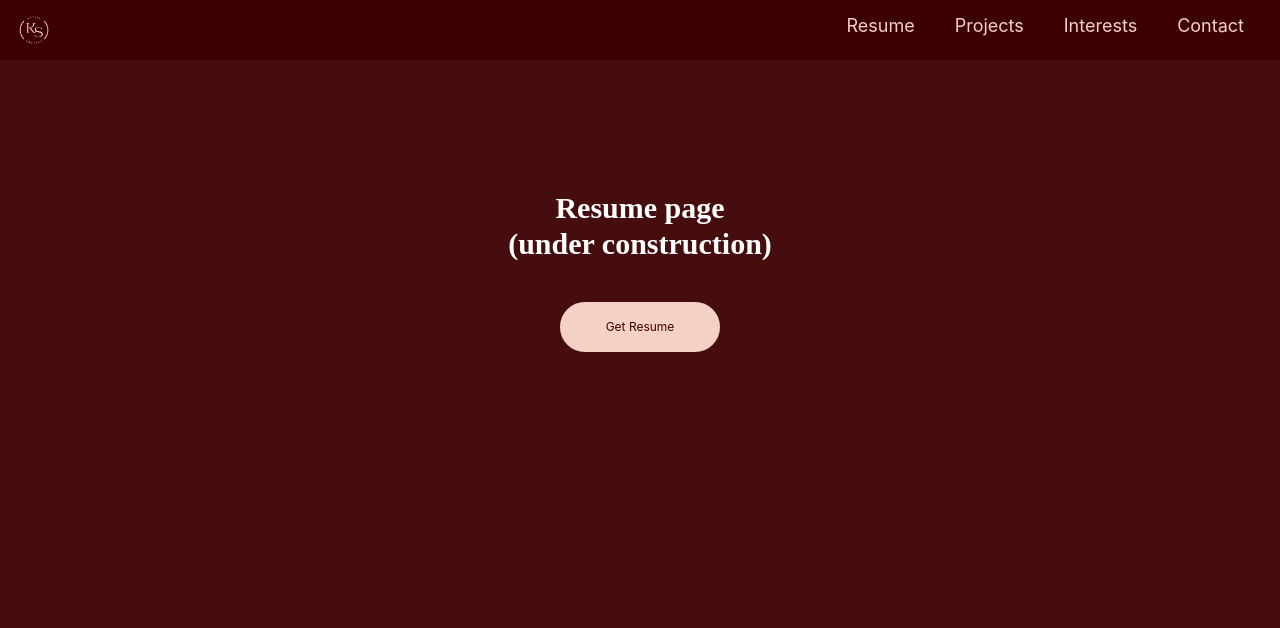
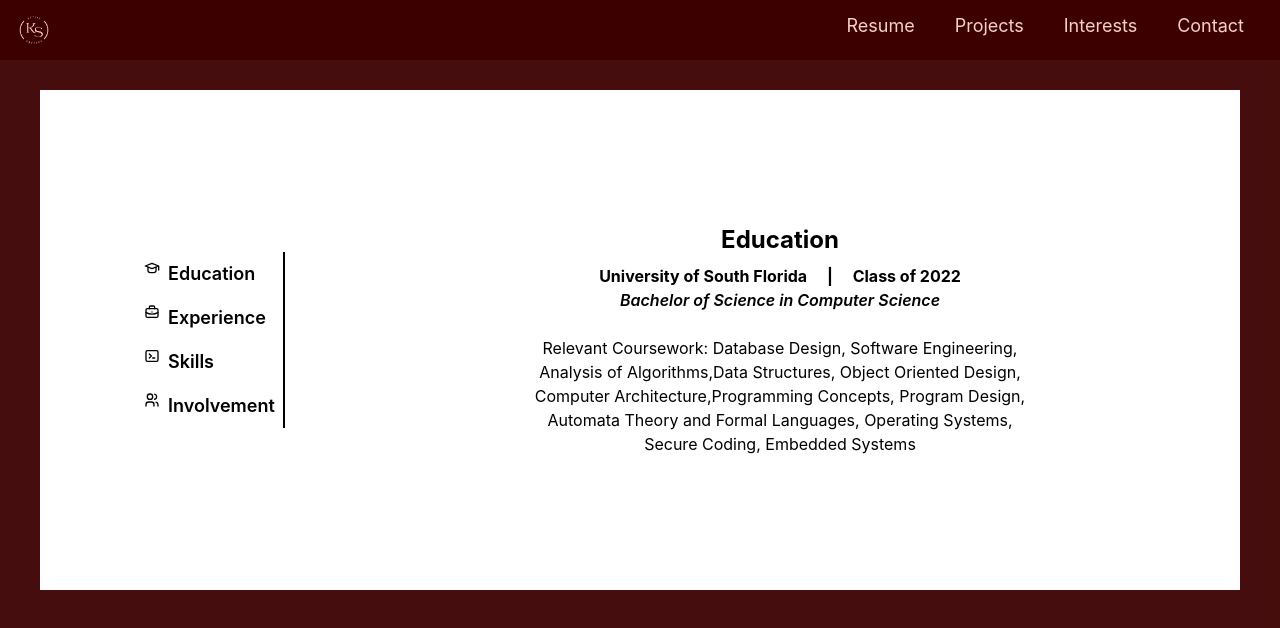
Before and after one commit to kbsanchez/personal-site-reactjs, a React (Create React App) app: page /resume in a window 1280 px wide. Shown: the top 628 px of the page. Built offline with nearby package versions, Linux system fonts and the light colour scheme.

Commit message:
Updated Resume page

```diff
--- a/package.json
+++ b/package.json
@@ -10,6 +10,7 @@
     "@testing-library/jest-dom": "^5.16.5",
     "@testing-library/react": "^13.4.0",
     "@testing-library/user-event": "^13.5.0",
+    "classnames": "^2.3.2",
     "react": "^18.2.0",
     "react-dom": "^18.2.0",
     "react-icons": "^4.7.1",
--- a/src/App.js
+++ b/src/App.js
@@ -9,7 +9,7 @@ import Interests from './components/Interests'
 
 export default function App() {
   return (
-      <div>
+      <div style={{overflow: 'hidden'}}>
         <NavBar/>
 
         <Routes>
--- a/src/components/ContactMe/ContactMe.js
+++ b/src/components/ContactMe/ContactMe.js
@@ -4,7 +4,7 @@ import './ContactMe.css'
 
 export default function ContactMe() {
     return (
-        <div className='flex flex-col justify-between min-h-[1500px] h-screen bg-red-bean bg-opacity-95'>
+        <div className='flex flex-col justify-between h-screen bg-red-bean bg-opacity-95'>
             <header className='contactme-container flex flex-col items-center text-center justify-center h-[10%] pb-[50px] min-h-fit'>
                 <div className='contact-page-title text-pale-pink text-3xl mt-[250px] min-w-full min-h-[50px] bg-pale-pink py-2 bg-opacity-5'>
                     <span className='font-serif font-bold'>
@@ -32,7 +32,7 @@ export default function ContactMe() {
                             </h1>
 
                             <h2 className='text-pale-pink text-[20px] text-left pt-2'>
-                                Email:&emsp; sanchezkeylin@outlook.com<br/>
+                                Email:&emsp; <a href='https://linkedin.com/in/keylin-sanchez/'>Request through LinkedIn</a><br/>
                                 Phone:&emsp; Request by email<br/>
                                 City:&emsp;&emsp;Tampa, FL
                             </h2>
@@ -40,14 +40,7 @@ export default function ContactMe() {
                     </div>
                     <div className='contact-message-container p-8 pt-0 justify-start'>
                         <div className='contact-form-container pt-5'>
-                            <span className='text-red-umber text-2xl font-serif font-semibold'>
-                                {" "}
-                                Leave a Message:
 
-                                <h1>
-                                    Coming soon!
-                                </h1>
-                            </span>
                         </div>
 
                     </div>
--- a/src/components/Home/Home.css
+++ b/src/components/Home/Home.css
@@ -43,13 +43,17 @@
     .profile-picture {
         height: 320px;
         width: 320px;
-        margin: 0 0 0 4px;
+        box-shadow: none;
+    }
+    .profile-picture-background {
+        height: 320px;
+        width: 320px;
     }
 }
 
 @media screen and (max-width: 810px) {
     .profile-container {
-        margin-top: 500px;
+        margin-top: 400px;
         padding-bottom: 100px;
     }
     .hero {
--- a/src/components/Home/Home.js
+++ b/src/components/Home/Home.js
@@ -34,7 +34,7 @@ export default function Home() {
                                     <Typed
                                     strings={[
                                         "Software Engineer",
-                                        "Full Stack Developer",
+                                        "Developer",
                                         "CS Graduate",
                                         "Problem Solver"
                                     ]}
@@ -44,7 +44,7 @@ export default function Home() {
                                     />
                                 </h1>
                                 <span className="profile-role-tagline text-pale-pink text-xl mt-[5px]">
-                                    Seeking a Software Engineering role at a great company.
+                                    I simplify your life through technology.
                                 </span>
                             </span>
                         </div>
@@ -55,7 +55,7 @@ export default function Home() {
                                     Contact Me
                                 </button>
                             </a>
-                            <a href='KeylinSanchez-2023Resume.pdf' download='KeylinSanchez-Resume.pdf'>
+                            <a href='/resume'>
                                 <button className='btn highlighted-btn ml-[28px]'>Get Resume</button>
                             </a>
                         </div>
--- a/src/components/Interests.js
+++ b/src/components/Interests.js
@@ -1,42 +1,11 @@
-import React, { useState, useEffect } from 'react'
+import React from 'react'
 
 export default function Interests() {
-    const [joke, setJoke] = useState("...loading next joke");
-
-    const generateJoke = async () => {
-        const config = {
-        headers: {
-            accept: "application/json"
-        }
-        };
-        const res = await fetch("https://icanhazdadjoke.com/", config);
-        const data = await res.json();
-        setJoke(data.joke);
-    };
-
-    useEffect(() => {
-        generateJoke();
-    }, []);
 
     return (
         <div className='flex flex-col justify-between items-center min-h-[500px] pt-10 h-screen bg-red-bean bg-opacity-95'>
             <div className='interests-container'>
-                <div className='coming-soon w-80 h-14 mx-14 bg-white rounded-3xl mt-24 text-center py-2 border-raw-umber border-4'>
-                    <span className='text-red-bean font-serif font-bold text-3xl'>
-                        {" "}
-                        Under Construction
-                    </span>
-                </div>
 
-                <div className="joke-container mt-14 bg-pale-pink text-center mx-3 w-[400px] border-2 border-none rounded-md">
-                    <h3 className='font-bold py-4 text-xl'>Here's a joke while you wait:</h3>
-                    <div id="joke" className="joke px-2 text-lg font-serif font-medium">
-                    {joke}
-                    </div>
-                    <button id="jokeBtn" className="btn primary-btn my-4" onClick={generateJoke}>
-                    Get Another Joke
-                    </button>
-                </div>
             </div>
         </div>
     )
--- a/src/components/Projects/Projects.js
+++ b/src/components/Projects/Projects.js
@@ -5,23 +5,7 @@ export default function Projects() {
     return (
         <div className='flex flex-col justify-between items-center min-h-[500px] pt-10 h-screen bg-red-bean bg-opacity-95'>
             <div className='projects-container'>
-                <div className='coming-soon w-80 h-14 bg-white my-24 rounded-3xl text-center py-2 border-raw-umber border-4'>
-                    <span className='text-red-bean font-serif font-bold text-3xl'>
-                        {" "}
-                        Under Construction
-                    </span>
-                </div>
 
-                <div className='cat-pic'>
-                    <div className='cat-pic-background' />
-                </div>
-
-                <div className='coming-soon w-80 h-14 my-10 text-center py-2'>
-                    <span className='text-white font-sans font-bold text-xl'>
-                        {" "}
-                        Thanks for your patience
-                    </span>
-                </div>
             </div>
         </div>
     )
--- a/src/components/Resume/Resume.css
+++ b/src/components/Resume/Resume.css
@@ -17,3 +17,15 @@
     padding-left: 5%;
     padding-right: 5%;
 }
+
+.container {
+    max-width: 1024px;
+}
+
+.ResumeTab {
+    border-bottom: 4px solid transparent;
+}
+
+.ResumeTab.active {
+    border-bottom-color: #6366f1;
+}
--- a/src/components/Resume/Resume.js
+++ b/src/components/Resume/Resume.js
@@ -1,22 +1,13 @@
 import React from 'react'
+import ResumeContent from './ResumeContent'
 
 export default function Resume() {
+
     return (
         <div className='flex flex-col justify-between min-h-[1000px] pt-10 h-screen bg-red-bean bg-opacity-95'>
             <div className='resume-container mx-10 mt-[50px]'>
-                <div className='resume-parent mt-[100px]'>
-                    <div className='resume-header text-center mb-10'>
-                        <span className='primary-text text-white font-semibold font-serif text-3xl'>
-                            {" "}
-                            Resume page<br/>
-                            (under construction)
-                        </span>
-                    </div>
-                    <div className='resume-details text-center'>
-                        <a href='KeylinSanchez-2023Resume.pdf' download='KeylinSanchez-Resume.pdf'>
-                            <button className='btn highlighted-btn ml-[28px]'>Get Resume</button>
-                        </a>
-                    </div>
+                <div className='resume-parent'>
+                    <ResumeContent />
                 </div>
             </div>
         </div>
--- /dev/null
+++ b/src/components/Resume/ResumeContent.js
@@ -0,0 +1,130 @@
+import React, { useState } from "react";
+import * as Icons from "react-icons/tb";
+import './Resume.css'
+
+const ResumeContent = () => {
+  const [activeTab, setActiveTab] = useState(0);
+
+  const handleTabChange = (tabIndex) => {
+    setActiveTab(tabIndex);
+  };
+
+  const projects = [
+    <div className='mt-5'>
+      <p className='font-semibold'>Memory Virtualization Project</p>
+      <p className=''>Operating Systems | <a className='font-semibold' href='https://github.com/kbsanchez/COP4600-MemVirtualization'>Link</a></p>
+        <ul>
+          <li>- Developed a C++ virtual memory system simulator to evaluate FIFO, LRU, and Segmented FIFO page replacement algorithms.</li>
+          <li>- Implemented configurable command-line options for policy selection, memory frame allocation, and verbosity mode (quiet/debug).</li>
+          <li>- Conducted thorough testing on diverse memory traces to validate simulator accuracy and efficiency, presenting quantified performance metrics for each algorithm.</li>
+        </ul>
+    </div>,
+    <div className='mt-5'>
+      <p className='font-semibold'>ElasticSearch Management Utility</p>
+      <p className=''>Capstone Project | <a className='font-semibold' href='https://github.com/kbsanchez/Team-SunView'>Link</a></p>
+        <ul>
+          <li>- Spearheaded the front-end development of an automated index management utility for Elasticsearch, streamlining client operations.</li>
+          <li>- Implemented Agile-based methodologies in collaboration with the SunView sponsor, ensuring seamless project progress.</li>
+          <li>- Collaborated effectively within a four-person team over a 10 week period to deliver a fully functional web application and comprehensive documentation.</li>
+        </ul>
+    </div>,
+    <div className='mt-5'>
+      <p className='font-semibold'>InCollege Python Command Line Utility</p>
+      <p className=''>USF Term-Long Project | <a className='font-semibold' href='https://google.com'>Link</a></p>
+        <ul>
+          <li>- Collaborated in a six-person team to develop a utility to empower college students in creating accounts, job searching, and networking, akin to LinkedIn.</li>
+          <li>- Orchestrated a minimum viable product (MVP) approach to attract potential investors and secure funding for future software iterations.</li>
+          <li>- Successfully executed a ten-week development timeline, tracking stories and bugs through Jira for efficient project management.</li>
+          <li>- Rotated through different scrum roles (scrum master, tester, developer) each week, fostering a well-rounded understanding of project dynamics and responsibilities.</li>
+        </ul>
+    </div>
+  ];
+
+  return (
+    <div className="container mx-auto px-4 py-8 flex">
+      <div className="w-1/4 flex items-center text-center">
+        <div className="flex flex-col border-r-2 pr-2">
+          <ResumeTab title="Education" ico='TbSchool'onClick={() => handleTabChange(0)} active={activeTab === 0} />
+          <ResumeTab title="Experience" ico='TbBriefcase' onClick={() => handleTabChange(1)} active={activeTab === 1} />
+          <ResumeTab title="Skills" ico='TbTerminal2' onClick={() => handleTabChange(2)} active={activeTab === 2} />
+          <ResumeTab title="Involvement" ico='TbUsers' onClick={() => handleTabChange(3)} active={activeTab === 3} />
+        </div>
+      </div>
+      <div className="w-3/4 pl-8 overflow-y-auto">
+        {activeTab === 0 && (
+          <ResumeSection title="Education">
+            <p className='font-bold'>University of South Florida &emsp;|&emsp; Class of 2022</p>
+            <p className='font-semibold italic'>Bachelor of Science in Computer Science</p>
+            <br/>
+            <p>Relevant Coursework: Database Design, Software Engineering,
+            <br/>Analysis of Algorithms,Data Structures, Object Oriented Design,
+            <br/>Computer Architecture,Programming Concepts, Program Design,
+            <br/>Automata Theory and Formal Languages, Operating Systems,
+            <br/>Secure Coding, Embedded Systems</p>
+          </ResumeSection>
+        )}
+        {activeTab === 1 && (
+          <ResumeSection title="Experience">
+            <ul>
+              {projects.map((project) => (
+                <li>{project}</li>
+              ))}
+            </ul>
+          </ResumeSection>
+        )}
+        {activeTab === 2 && (
+          <ResumeSection title="Skills">
+            <p><strong>Programming:</strong> C++, ReactJS, Python, C, Javascript, C#, SQL</p>
+            <p><strong>Environments:</strong> Visual Studio 2019/ VS Code, PyCharm, XCode, MobaXterm, Xcode, Code Composer Studio</p>
+            <p><strong>Tools:</strong> Git/GitHub, Jira, Figma, Lucidchart</p>
+          </ResumeSection>
+        )}
+        {activeTab === 3 && (
+          <ResumeSection title="Involvement">
+            <p className='font-bold'>USF Engineering Expo</p>
+            <p className='font-semibold'>Volunteer</p>
+            <p>Aided in presenting the Society of Competitive Programmer’s 2020, “Turning Brain Waves into Art” interactive project to K-12 students in the Tampa Bay area.</p>
+            <br />
+            <br />
+            <p className='font-bold'>CLUBS AND ORGANIZATIONS</p>
+            <p className='font-semibold'>Member of Society of Competitive Programmers (SCP), Women in Computer Science and Engineering (WiCSE)</p>
+            <p>Attended weekly workshops hosted by the Society of Competitive Programmers. Participated in mentoring luncheons hosted by WiCSE to connect with women tech leaders.</p>
+          </ResumeSection>
+        )}
+      </div>
+    </div>
+  );
+};
+
+const DynamicIcon = ({ name }) => {
+  const IconComponent = Icons[name];
+
+  if (!IconComponent) { // Return a default one
+    return <Icons.TbPlus />;
+  }
+
+  return <IconComponent className='' />;
+};
+
+const ResumeTab = ({ title, ico, onClick, active }) => {
+  return (
+    <div
+      className={`py-2 cursor-pointer flex  ${active ? "bg-gray-100" : ""}`}
+      onClick={onClick}
+    >
+      <DynamicIcon name={ico} />
+      <p className={`text-lg font-semibold pl-2 ${active ? "text-indigo-600" : ""}`}>{title}</p>
+    </div>
+  );
+};
+
+const ResumeSection = ({ title, children }) => {
+  return (
+    <div className="py-4">
+      <h3 className="text-2xl font-bold mb-2">{title}</h3>
+      <div>{children}</div>
+    </div>
+  );
+};
+
+export default ResumeContent;
```
Also changed, not shown: 2 other files (tests, documents, lock files or other folders).
